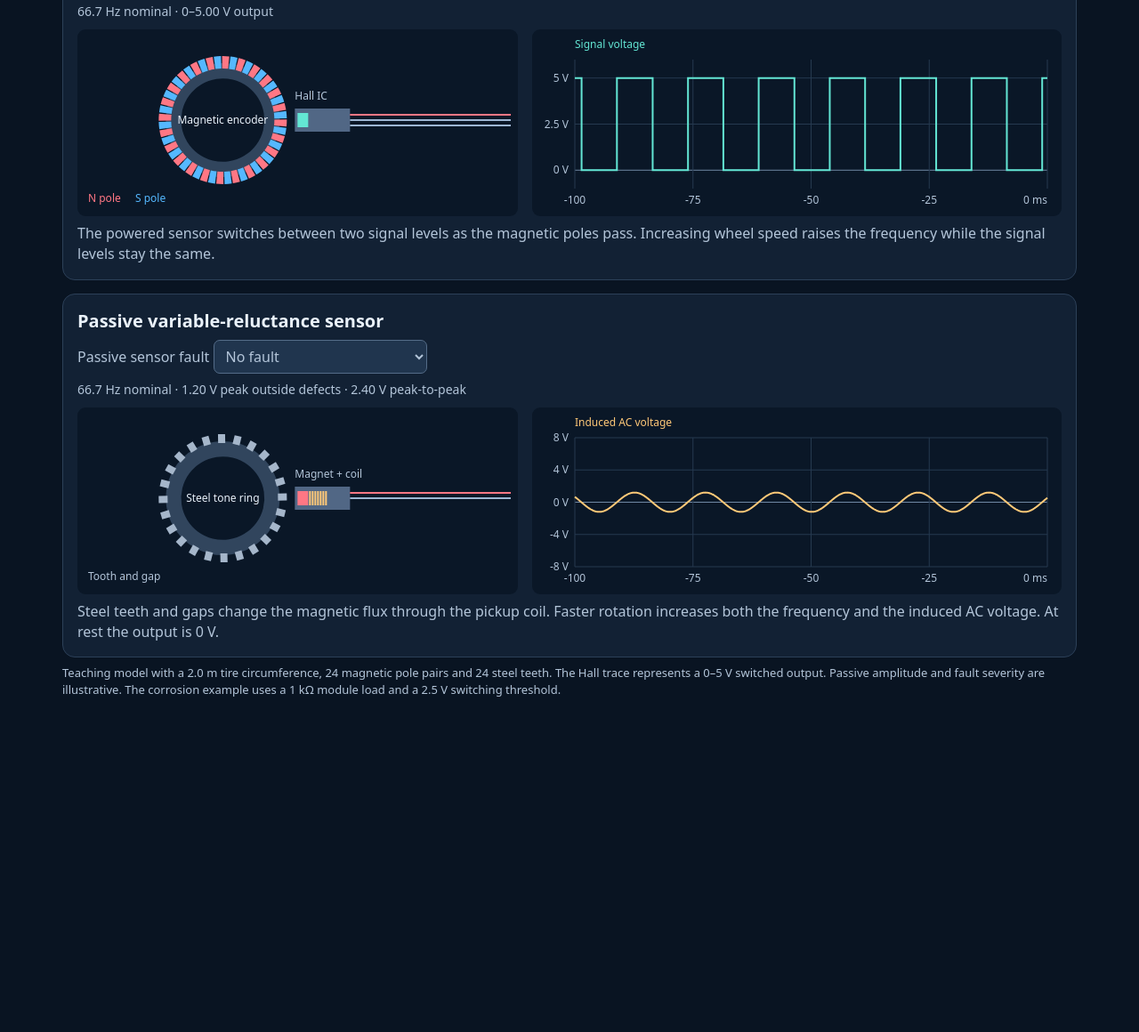
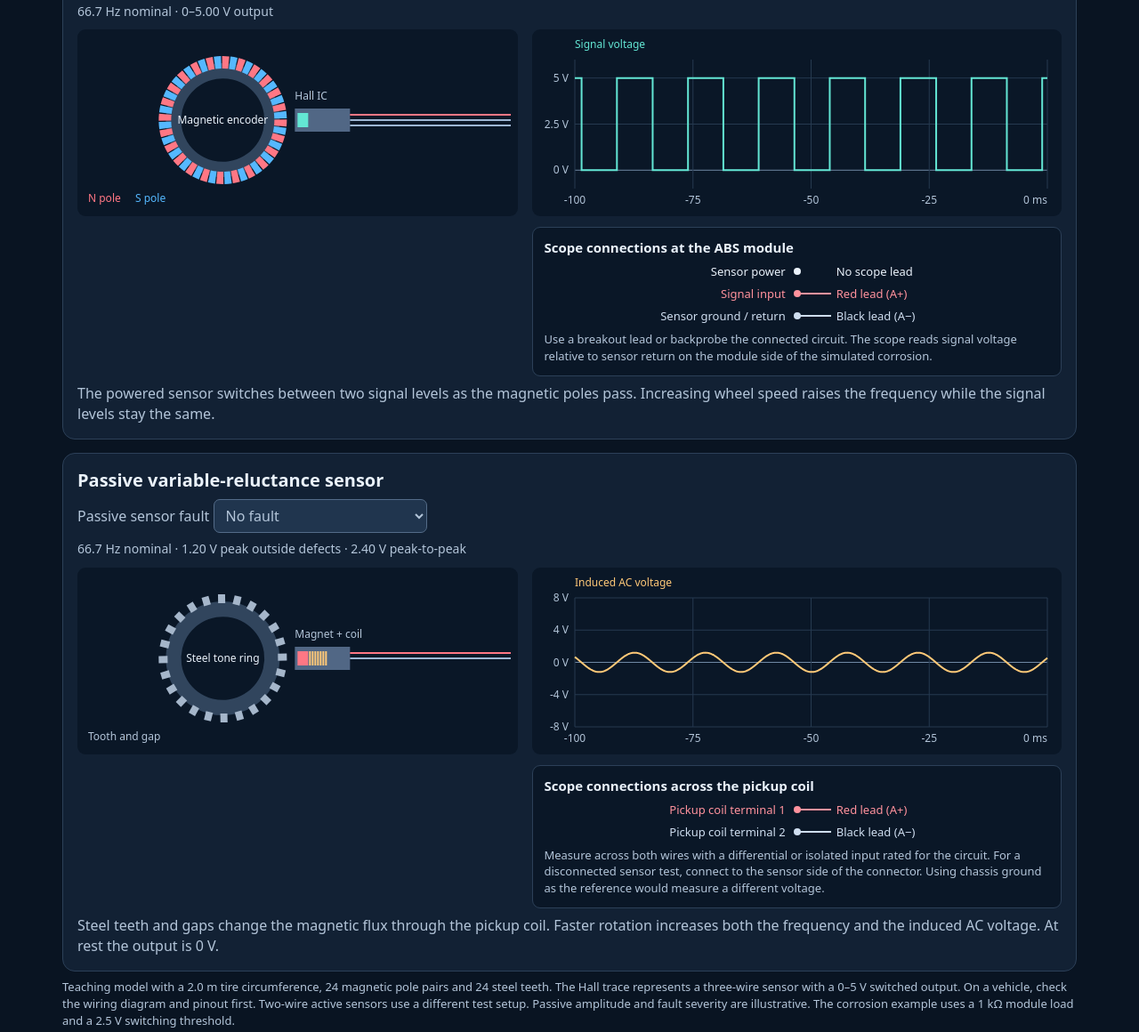
Before and after one commit to OlManDave/Automotive-Training-Lab, a plain HTML site: page wheel-speed-simulator/index.html in a window 1280 px wide. Shown: the part 360-1520 px from the top of the page at 89% size. Before the commit the page ends 1171 px from the top, so only its background shows below. Drawn offline with Linux system fonts and the light colour scheme.

Commit message:
Show oscilloscope probe connections in wheel speed lesson

```diff
--- a/wheel-speed-simulator/index.html
+++ b/wheel-speed-simulator/index.html
@@ -5,6 +5,16 @@
 <title>Wheel Speed Simulator</title>
 <style>
 *{box-sizing:border-box}body{margin:0;background:#091422;color:#eaf2fb;font:16px system-ui,sans-serif}main{max-width:1180px;margin:auto;padding:26px 20px}h1{margin:0;font-size:clamp(25px,4vw,38px)}p{color:#b3c5d9;margin:8px 0 0;line-height:1.45}.controls,section{background:#122134;border:1px solid #2c4058;border-radius:14px;padding:16px;margin-top:15px}.controls{display:flex;align-items:center;gap:14px;flex-wrap:wrap}.speed{display:flex;align-items:center;gap:12px;flex:1;min-width:230px}.speed input{flex:1;min-width:60px;accent-color:#63e6d4}output{min-width:94px;font-weight:700;font-variant-numeric:tabular-nums}button,select{font:inherit;background:#20354e;color:inherit;border:1px solid #546c88;border-radius:7px;padding:6px 9px}button{cursor:pointer}.row{display:grid;grid-template-columns:5fr 6fr;gap:16px}h2{font-size:20px;margin:0}.stats{font-size:14px;font-variant-numeric:tabular-nums}canvas{display:block;width:100%;height:210px;background:#0a1727;border-radius:9px;margin-top:10px}.note{font-size:13px}@media(max-width:680px){.row{grid-template-columns:1fr}}
+
+.probe-setup{margin-top:12px;padding:12px;background:#0a1727;border:1px solid #2c4058;border-radius:9px}
+.probe-setup h3{margin:0 0 8px;font-size:15px}
+.probe-diagram{display:grid;grid-template-columns:minmax(0,1fr) minmax(0,1fr);gap:7px 0;font-size:13px;align-items:center}
+.probe-terminal{text-align:right;padding-right:13px;position:relative}
+.probe-terminal::after{content:"";position:absolute;right:-4px;top:50%;transform:translateY(-50%);width:8px;height:8px;border-radius:50%;background:currentColor;z-index:1}
+.probe-lead{display:flex;gap:6px;align-items:center;min-width:0}
+.probe-lead::before{content:"";width:clamp(12px,4vw,38px);flex-shrink:0;border-top:2px solid currentColor}
+.probe-lead.unused::before{visibility:hidden}
+.probe-positive{color:#ff929d}.probe-reference{color:#cfdef0}
 </style>
 <main>
 <h1>Wheel Speed Simulator</h1>
@@ -23,7 +33,17 @@
 <label id="resControl" hidden> Added resistance <input id="resistance" type="range" min="0" max="4000" step="100" value="1500"> <output id="resValue" for="resistance"></output></label></p>
 <p class="note" id="hallHint"></p>
 <p class="stats" id="hallStats"></p>
-<div class="row"><canvas id="hallRing" role="img" aria-label="Spinning magnetic encoder with alternating north and south poles beside a fixed Hall-effect sensor"></canvas><canvas id="hallPlot" role="img" aria-label="Square-wave Hall output versus time"></canvas></div>
+<div class="row"><canvas id="hallRing" role="img" aria-label="Spinning magnetic encoder with alternating north and south poles beside a fixed Hall-effect sensor"></canvas><div><canvas id="hallPlot" role="img" aria-label="Square-wave Hall output versus time"></canvas>
+<aside class="probe-setup">
+<h3>Scope connections at the ABS module</h3>
+<div class="probe-diagram">
+  <span class="probe-terminal unused">Sensor power</span><span class="probe-lead unused">No scope lead</span>
+  <span class="probe-terminal probe-positive">Signal input</span><span class="probe-lead probe-positive">Red lead (A+)</span>
+  <span class="probe-terminal probe-reference">Sensor ground / return</span><span class="probe-lead probe-reference">Black lead (A−)</span>
+</div>
+<p class="note">Use a breakout lead or backprobe the connected circuit. The scope reads signal voltage relative to sensor return on the module side of the simulated corrosion.</p>
+</aside>
+</div></div>
 <p>The powered sensor switches between two signal levels as the magnetic poles pass. Increasing wheel speed raises the frequency while the signal levels stay the same.</p>
 </section>
 <section>
@@ -32,10 +52,19 @@
 <label id="teethControl" hidden> Missing teeth <select id="teeth"><option value="1">1</option><option value="2">2 adjacent</option><option value="3">3 adjacent</option></select></label></p>
 <p class="note" id="vrHint"></p>
 <p class="stats" id="vrStats"></p>
-<div class="row"><canvas id="vrRing" role="img" aria-label="Spinning toothed steel tone ring beside a permanent magnet and pickup coil"></canvas><canvas id="vrPlot" role="img" aria-label="Passive sensor AC voltage versus time"></canvas></div>
+<div class="row"><canvas id="vrRing" role="img" aria-label="Spinning toothed steel tone ring beside a permanent magnet and pickup coil"></canvas><div><canvas id="vrPlot" role="img" aria-label="Passive sensor AC voltage versus time"></canvas>
+<aside class="probe-setup">
+<h3>Scope connections across the pickup coil</h3>
+<div class="probe-diagram">
+  <span class="probe-terminal probe-positive">Pickup coil terminal 1</span><span class="probe-lead probe-positive">Red lead (A+)</span>
+  <span class="probe-terminal probe-reference">Pickup coil terminal 2</span><span class="probe-lead probe-reference">Black lead (A−)</span>
+</div>
+<p class="note">Measure across both wires with a differential or isolated input rated for the circuit. For a disconnected sensor test, connect to the sensor side of the connector. Using chassis ground as the reference would measure a different voltage.</p>
+</aside>
+</div></div>
 <p>Steel teeth and gaps change the magnetic flux through the pickup coil. Faster rotation increases both the frequency and the induced AC voltage. At rest the output is 0 V.</p>
 </section>
-<p class="note">Teaching model with a 2.0 m tire circumference, 24 magnetic pole pairs and 24 steel teeth. The Hall trace represents a 0–5 V switched output. Passive amplitude and fault severity are illustrative. The corrosion example uses a 1 kΩ module load and a 2.5 V switching threshold.</p>
+<p class="note">Teaching model with a 2.0 m tire circumference, 24 magnetic pole pairs and 24 steel teeth. The Hall trace represents a three-wire sensor with a 0–5 V switched output. On a vehicle, check the wiring diagram and pinout first. Two-wire active sensors use a different test setup. Passive amplitude and fault severity are illustrative. The corrosion example uses a 1 kΩ module load and a 2.5 V switching threshold.</p>
 </main>
 <script>
 'use strict';
```
